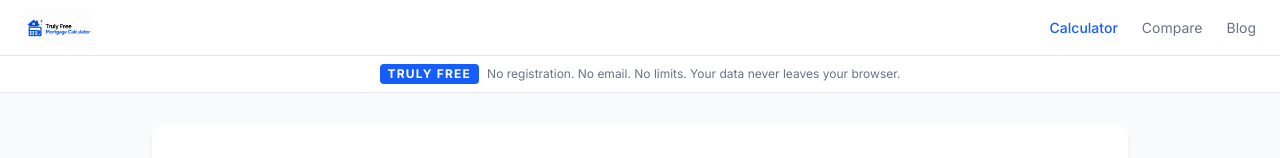
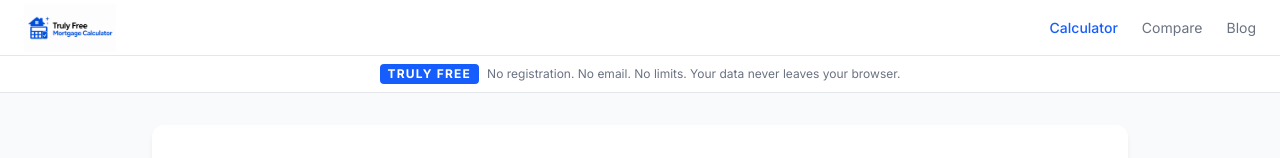
Before and after one commit to gsmith0572-dot/truly-free-mortgage-calculator, a Next.js app: page /mortgage-calculator in a window 1280 px wide. Shown: the top 158 px of the page. Built offline with nearby package versions, Linux system fonts and the light colour scheme.

Commit message:
fix: increase logo size in nav

```diff
--- a/src/components/MortgageCalculator.tsx
+++ b/src/components/MortgageCalculator.tsx
@@ -258,7 +258,7 @@ export default function MortgageCalculator() {
       `}</style>
       <div className="min-h-screen bg-gray-50">
         <nav className="bg-white border-b border-gray-200 px-6 h-14 flex items-center justify-between no-print">
-          <Image src="/logo.png" alt="Truly Free Mortgage Calculator" width={180} height={36} className="h-9 w-auto" priority />
+          <Image src="/logo.png" alt="Truly Free Mortgage Calculator" width={280} height={56} className="h-12 w-auto" priority />
           <div className="flex gap-6">
             {['Calculator','Compare','Blog'].map((l) => (
               <button key={l} onClick={() => l === 'Compare' ? setMode('scenario') : setMode('standard')}
```
